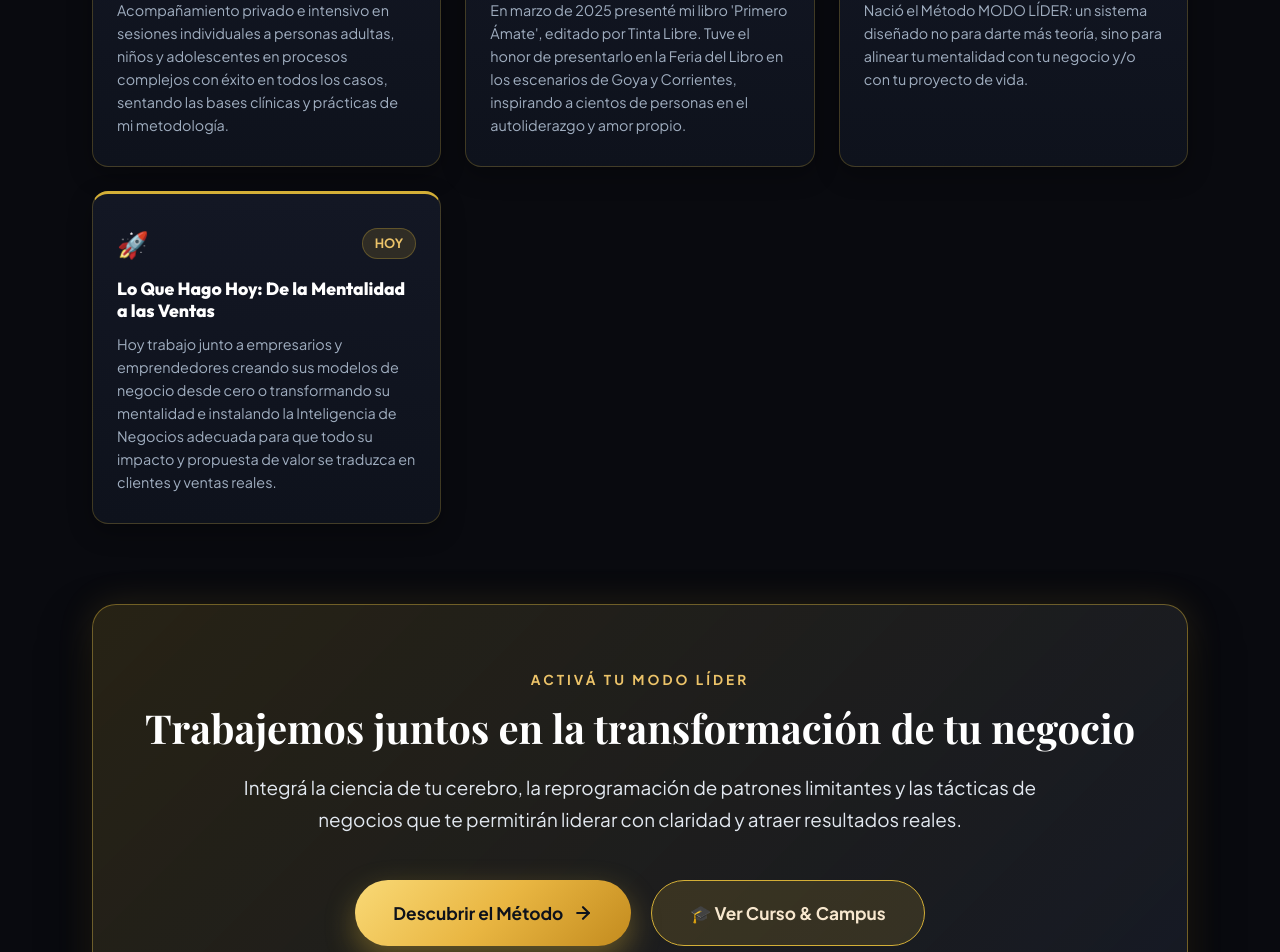
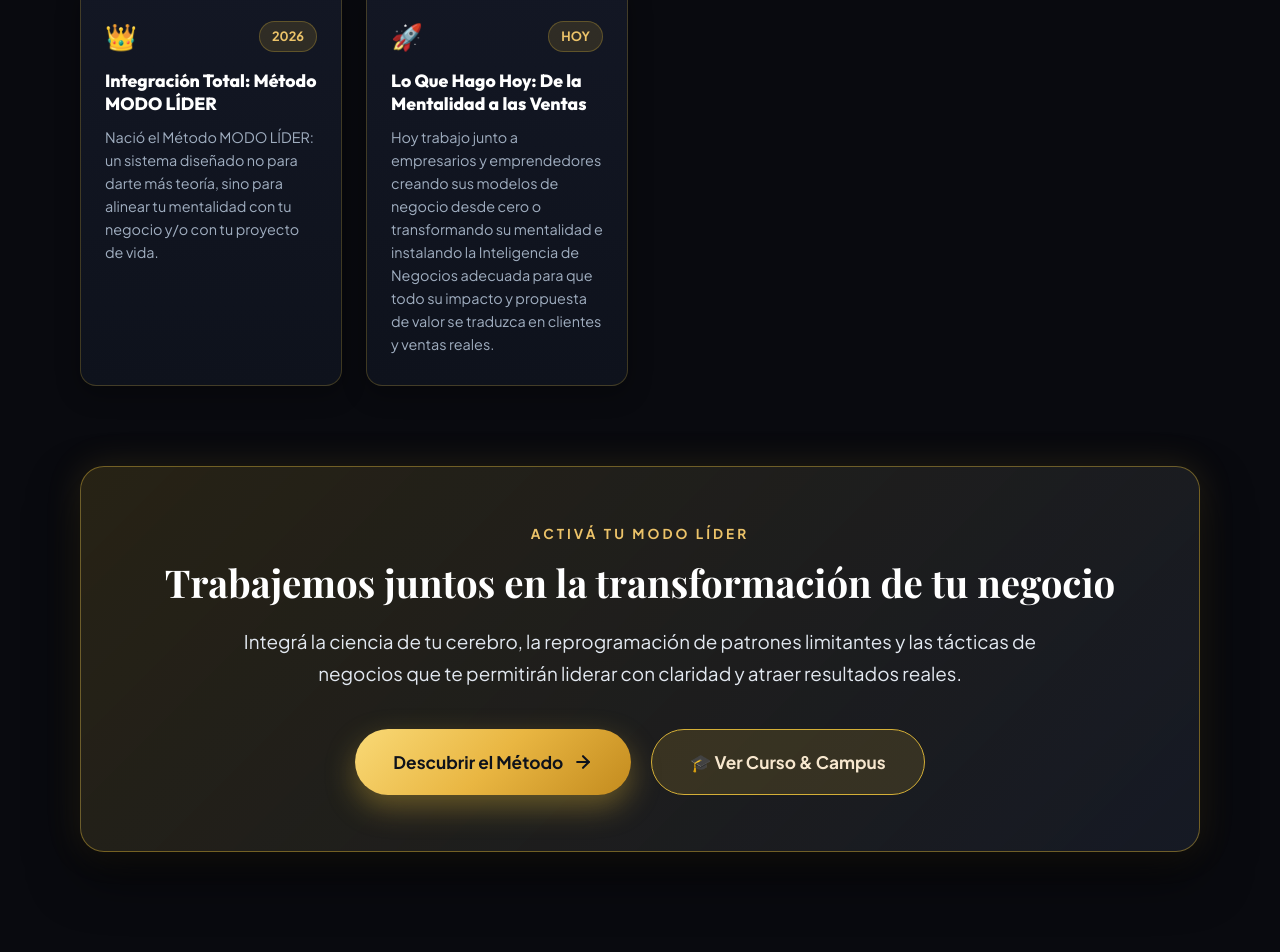
Before and after one commit to romimontiel/metodomodolider, a Next.js app: page /historia in a window 1280 px wide. Shown: the part 3665-4617 px from the top of the page. Built offline with nearby package versions, Linux system fonts and the light colour scheme.

Commit message:
Ajuste de diseno responsive mobile para evitar desbordes en titulos y cajas CTA en telefonos

```diff
--- a/src/app/globals.css
+++ b/src/app/globals.css
@@ -634,6 +634,9 @@
             font-size: 2.6rem;
             color: #FFFFFF;
             margin-bottom: 1.2rem;
+            line-height: 1.25;
+            word-break: break-word;
+            overflow-wrap: break-word;
         }
 
         .cta-final-box p {
@@ -709,4 +712,65 @@
             .metodo-title {
                 font-size: 2.2rem;
             }
+            .cta-final-box {
+                padding: 2.2rem 1.1rem;
+                border-radius: 18px;
+            }
+            .cta-final-box h2 {
+                font-size: 1.75rem;
+                line-height: 1.25;
+            }
+            .cta-final-box p {
+                font-size: 1rem;
+            }
         }
+
+        /* --- HISTORIA PAGE RESPONSIVE STYLES --- */
+        .historia-page-grid {
+            display: grid;
+            grid-template-columns: 1.18fr 0.82fr;
+            gap: 3.5rem;
+            align-items: start;
+            margin-bottom: 5rem;
+        }
+
+        .historia-cta-box {
+            background: linear-gradient(135deg, rgba(212, 175, 55, 0.15) 0%, rgba(22, 26, 37, 0.98) 100%);
+            border: 1.5px solid rgba(212, 175, 55, 0.45);
+            border-radius: 24px;
+            padding: 3.5rem 2.5rem;
+            text-align: center;
+            box-shadow: 0 25px 50px rgba(0,0,0,0.5), 0 0 35px rgba(212, 175, 55, 0.15);
+        }
+
+        .historia-cta-title {
+            font-family: var(--font-display);
+            font-size: 2.4rem;
+            color: #FFFFFF;
+            margin-bottom: 1.2rem;
+            line-height: 1.25;
+            word-break: break-word;
+            overflow-wrap: break-word;
+        }
+
+        @media (max-width: 900px) {
+            .historia-page-grid {
+                grid-template-columns: 1fr;
+                gap: 2.5rem;
+            }
+        }
+
+        @media (max-width: 768px) {
+            .historia-cta-box {
+                padding: 2.2rem 1.1rem;
+                border-radius: 18px;
+            }
+            .historia-cta-title {
+                font-size: 1.7rem;
+                line-height: 1.25;
+            }
+            .historia-cta-desc {
+                font-size: 1rem !important;
+                margin-bottom: 1.8rem !important;
+            }
+        }
--- a/src/app/historia/page.js
+++ b/src/app/historia/page.js
@@ -117,7 +117,7 @@ export default function HistoriaPage() {
 
             <h1 style={{
               fontFamily: "var(--font-display)",
-              fontSize: "3.6rem",
+              fontSize: "clamp(2.4rem, 6vw, 3.6rem)",
               fontWeight: "800",
               color: "#FFFFFF",
               marginBottom: "1.2rem",
@@ -127,7 +127,7 @@ export default function HistoriaPage() {
             </h1>
 
             <p style={{
-              fontSize: "1.28rem",
+              fontSize: "clamp(1.05rem, 2.5vw, 1.28rem)",
               color: "#E2E8F0",
               lineHeight: 1.65,
               maxWidth: "760px",
@@ -139,15 +139,9 @@ export default function HistoriaPage() {
         </section>
 
         {/* Sección Biográfica Principal */}
-        <section style={{ maxWidth: "1160px", margin: "4.5rem auto 0 auto", padding: "0 2rem" }}>
+        <section style={{ maxWidth: "1160px", margin: "4.5rem auto 0 auto", padding: "0 1.25rem" }}>
 
-          <div style={{
-            display: "grid",
-            gridTemplateColumns: "1.18fr 0.82fr",
-            gap: "3.5rem",
-            alignItems: "start",
-            marginBottom: "5rem"
-          }}>
+          <div className="historia-page-grid">
 
             {/* Narrativa Escrita */}
             <div style={{ fontSize: "1.15rem", lineHeight: "1.85", color: "#E2E8F0" }}>
@@ -389,14 +383,7 @@ export default function HistoriaPage() {
           </div>
 
           {/* Bloque Destacado de Cierre & CTA */}
-          <div style={{
-            background: "linear-gradient(135deg, rgba(212, 175, 55, 0.15) 0%, rgba(22, 26, 37, 0.98) 100%)",
-            border: "1.5px solid rgba(212, 175, 55, 0.45)",
-            borderRadius: "24px",
-            padding: "4rem 3rem",
-            textAlign: "center",
-            boxShadow: "0 25px 50px rgba(0,0,0,0.5), 0 0 35px rgba(212, 175, 55, 0.15)"
-          }}>
+          <div className="historia-cta-box">
             <span style={{
               fontSize: "0.85rem",
               fontWeight: "800",
@@ -409,20 +396,15 @@ export default function HistoriaPage() {
               ACTIVÁ TU MODO LÍDER
             </span>
 
-            <h2 style={{
-              fontFamily: "var(--font-display)",
-              fontSize: "2.5rem",
-              color: "#FFFFFF",
-              marginBottom: "1.2rem"
-            }}>
+            <h2 className="historia-cta-title">
               Trabajemos juntos en la transformación de tu negocio
             </h2>
 
-            <p style={{
+            <p className="historia-cta-desc" style={{
               fontSize: "1.18rem",
               color: "#E2E8F0",
               maxWidth: "800px",
-              margin: "0 auto 2.8rem auto",
+              margin: "0 auto 2.5rem auto",
               lineHeight: "1.7"
             }}>
               Integrá la ciencia de tu cerebro, la reprogramación de patrones limitantes y las tácticas de negocios que te permitirán liderar con claridad y atraer resultados reales.
```
